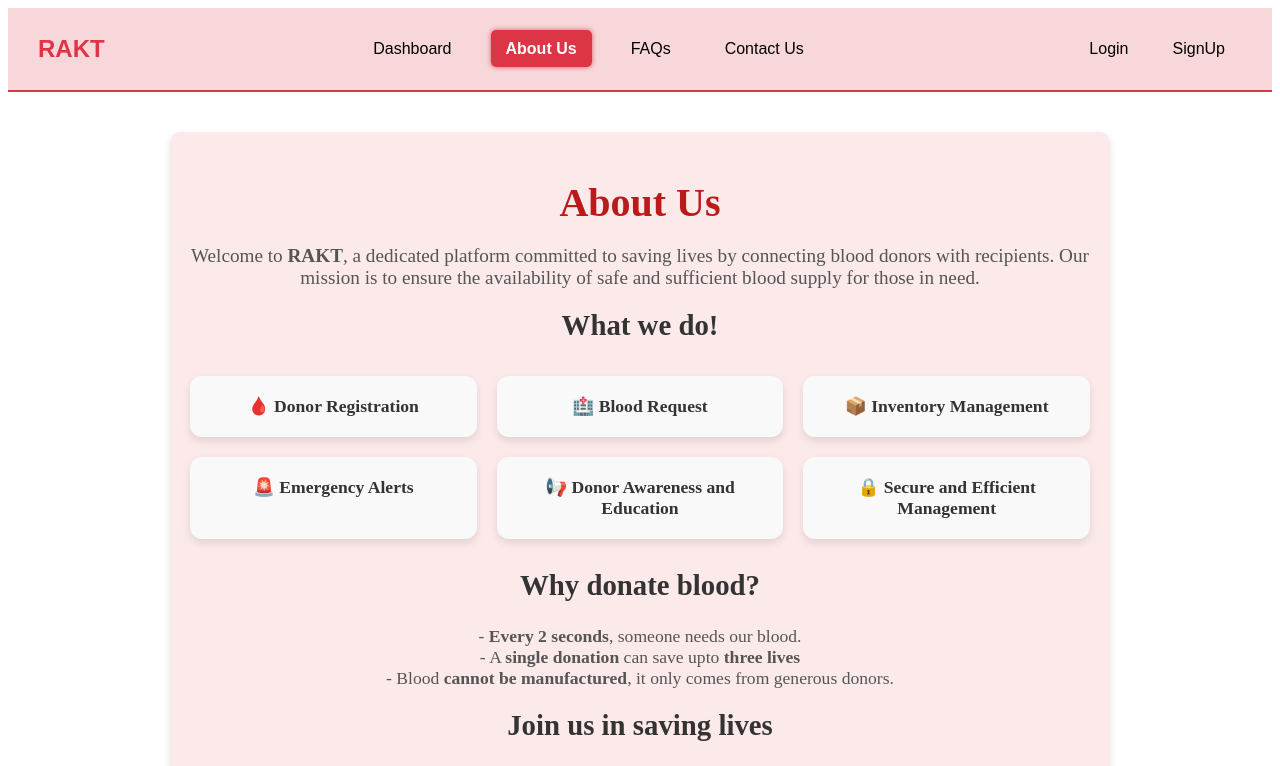
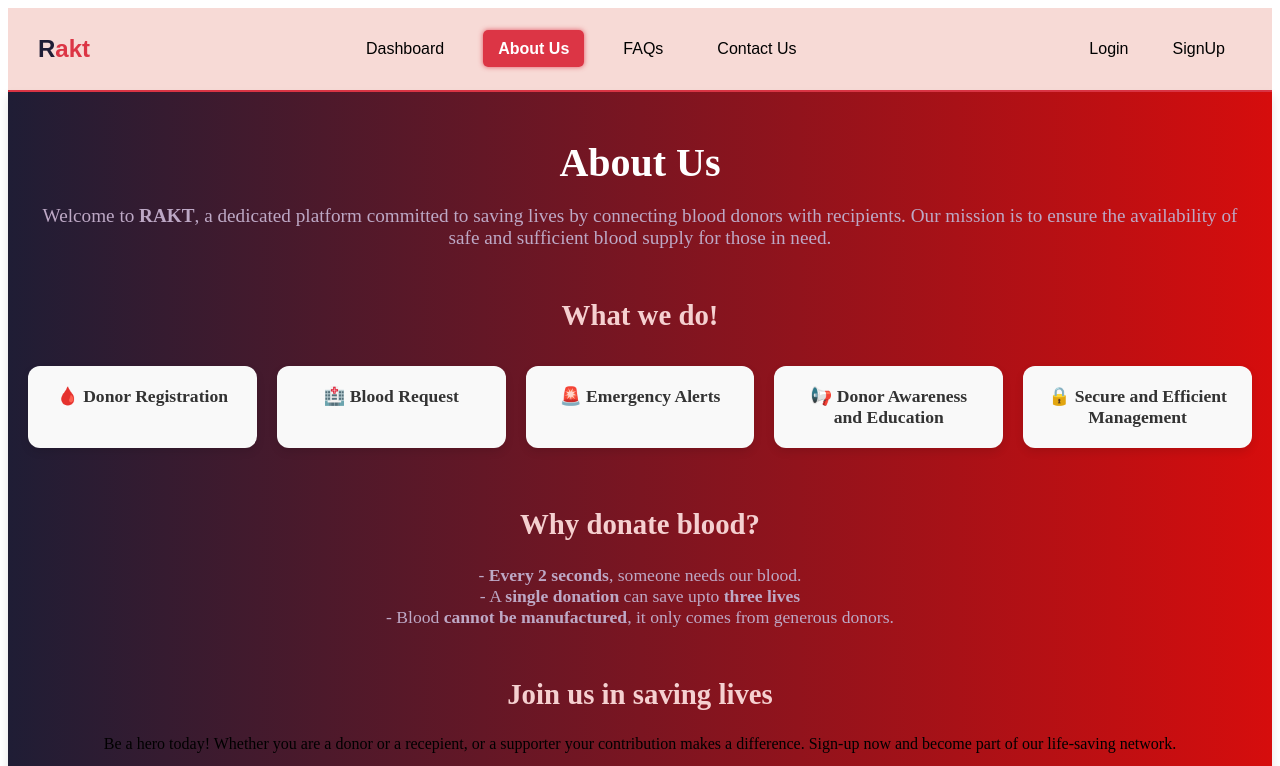
Before and after one commit to tirth2864/blood-bank-management-system, a React (Vite) app: page /about in a window 1280 px wide. Shown: the top 766 px of the page. Built offline with nearby package versions, Linux system fonts and the light colour scheme.

Commit message:
Ui changes

```diff
--- a/src/components/Navbar.jsx
+++ b/src/components/Navbar.jsx
@@ -13,7 +13,7 @@ function Navbar() {
     <nav className="navbar">
       <div className="navbar-container">
         <NavLink to="/" className="navbar-logo">
-          Rakt
+          <span className="highlight">R</span>akt
         </NavLink>
 
         <button className="hamburger-menu" onClick={toggleMobileMenu}>
--- a/src/pages/AboutUs.jsx
+++ b/src/pages/AboutUs.jsx
@@ -17,7 +17,6 @@ const AboutUs = () => {
         <div className="about-services">
           <div className="service-card">🩸 Donor Registration</div>
           <div className="service-card">🏥 Blood Request</div>
-          <div className="service-card">📦 Inventory Management</div>
           <div className="service-card">🚨 Emergency Alerts</div>
           <div className="service-card">📢 Donor Awareness and Education</div>
           <div className="service-card">🔒 Secure and Efficient Management</div>
--- a/src/pages/FAQs.jsx
+++ b/src/pages/FAQs.jsx
@@ -69,6 +69,7 @@ const FAQ = () => {
   ];
 
   return (
+    <div className="main-page">
     <div className="faq-container">
       <h1>Frequently Asked Questions</h1>
       {faqData.map((item, index) => (
@@ -94,6 +95,7 @@ const FAQ = () => {
         ))}
       </div>
     </div>
+    </div>
   );
 };
 
--- a/src/styles/aboutus.css
+++ b/src/styles/aboutus.css
@@ -1,9 +1,7 @@
 .about-container {
-  max-width: 900px;
-  margin: 40px auto;
+  max-width: 100%;
   padding: 20px;
-  background: #fce9e9;
-  border-radius: 10px;
+  background: linear-gradient(to right, #1f1d35, rgb(214, 13, 13));
   box-shadow: 0px 4px 10px rgba(0, 0, 0, 0.1);
 }
 
@@ -13,19 +11,19 @@
 
 .about-content h1 {
   font-size: 2.5rem;
-  color: #bb1a1a;
+  color: #ffffff;
   margin-bottom: 10px;
 }
 
 .about-content h2 {
   font-size: 1.8rem;
-  color: #333;
-  margin-top: 20px;
+  color: #f5d0d0;
+  margin-top: 50px;
 }
 
 .about-intro {
   font-size: 1.2rem;
-  color: #555;
+  color: #bda8c5;
   margin-bottom: 20px;
 }
 
@@ -73,7 +71,7 @@
 
 .about-facts {
   font-size: 1.1rem;
-  color: #555;
+  color: #bda8c5;
   margin-top: 15px;
 }
 
--- a/src/styles/contactus.css
+++ b/src/styles/contactus.css
@@ -1,12 +1,13 @@
 .contact-container {
-  max-width: 1200px;
+  max-width: 100%;
   margin: 0 auto;
   padding: 20px;
+  background: linear-gradient(to right, #1f1d35, rgb(214, 13, 13));
 }
 
 .contact-container h1 {
   text-align: center;
-  color: #ff4757;
+  color: #fff;
   margin-bottom: 30px;
 }
 
--- a/src/styles/dashboard.css
+++ b/src/styles/dashboard.css
@@ -1,23 +1,23 @@
 .dashboard-hero {
   text-align: center;
   padding: 3rem 2rem;
-  background-color: #f3c7c7;
+  background: linear-gradient(to right, #1f1d35, rgb(214, 13, 13));
 }
 
 .hero-heading {
   font-size: 2.5rem;
   font-weight: 800;
-  color: #1a202c;
+  color: #ffffff;
   margin-bottom: 1rem;
 }
 
 .hero-heading .highlight {
-  color: #ef4444;
+  color: #f8eeee;
 }
 
 .hero-description {
   font-size: 1.25rem;
-  color: #4a5568;
+  color: #bda8c5;
   margin-bottom: 2rem;
 }
 
@@ -65,14 +65,14 @@
 
 .how-it-works {
   padding: 3rem 2rem;
-  background-color: #f3c7c7;
+  background: linear-gradient(to right, #1f1d35, rgb(214, 13, 13));
   text-align: center;
 }
 
 .section-heading {
   font-size: 2rem;
   font-weight: 700;
-  color: #1a202c;
+  color: #ffffff;
   margin-bottom: 2rem;
 }
 
--- a/src/styles/faq.css
+++ b/src/styles/faq.css
@@ -1,3 +1,8 @@
+.main-page {
+  max-width: 100%;
+  background: linear-gradient(to right, #1f1d35, rgb(214, 13, 13));
+}
+
 .faq-container {
   max-width: 800px;
   margin: 0 auto;
@@ -7,12 +12,14 @@
 .faq-container h1,
 .faq-container h2 {
   text-align: center;
-  color: #ff4757;
+  color: #ffffff;
   margin-bottom: 30px;
+  margin-top: 50px;
 }
 
 .faq-item {
   border: 1px solid #ddd;
+  color: #eecdcd;
   border-radius: 5px;
   margin-bottom: 10px;
   padding: 15px;
@@ -22,16 +29,17 @@
 
 .faq-item:hover {
   background-color: #f9f9f9;
+  color: #dc3545;
 }
 
 .faq-item.active {
   background-color: #f1f1f1;
   border-color: #dc3545;
+  color: #dc3545;
 }
 
 .faq-question {
   font-weight: bold;
-  color: #333;
 }
 
 .faq-answer {
--- a/src/styles/navbar.css
+++ b/src/styles/navbar.css
@@ -1,12 +1,16 @@
 /* Navbar Styles */
 .navbar {
   display: flex;
-  background-color: #f8d7da;
+  background-color: #f7dad6;
   border-bottom: 2px solid #dc3545;
   padding: 10px 20px;
   font-family: Arial, Helvetica, sans-serif;
   justify-content: center;
   align-items: center;
+}
+
+.highlight {
+  color: #1f1d35;
 }
 
 .navbar-container {
@@ -21,7 +25,6 @@
   font-size: 24px;
   font-weight: bold;
   color: #dc3545;
-  text-transform: uppercase;
   text-decoration: none;
 }
 
--- a/src/styles/signup.css
+++ b/src/styles/signup.css
@@ -4,7 +4,7 @@
   justify-content: center;
   align-items: center;
   min-height: 100vh;
-  background: linear-gradient(to bottom right, #f8d7da, #ffffff);
+  background: #fff;
 }
 
 .signup-container h1 {
```
Lines whose indentation alone changed are shown as unchanged.
